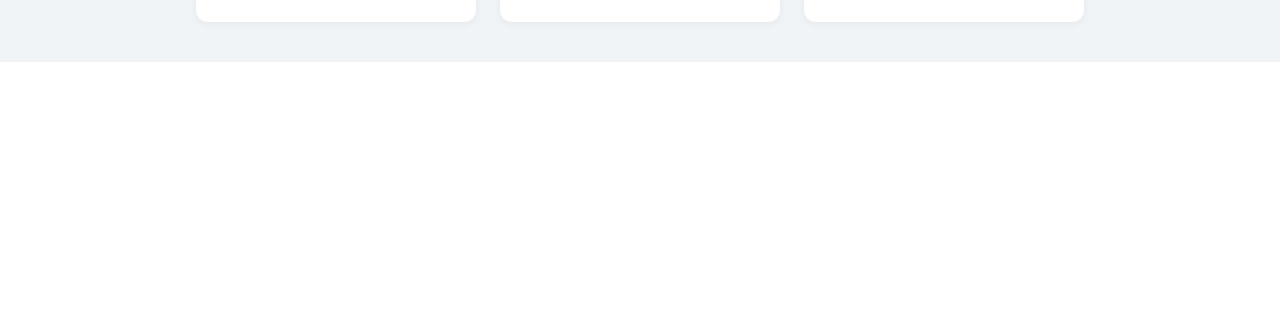
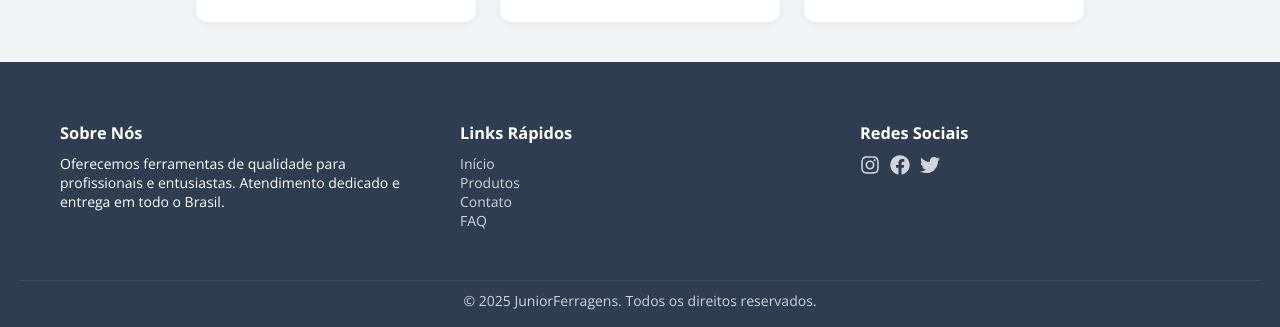
Before and after one commit to LuizMatt/e-comerce, a React (Vite) app in the folder junior-ferragens/: page / in a window 1280 px wide. Shown: the part 1075-1402 px from the top of the page. Before the commit the page ends 1137 px from the top, so only its background shows below. Built offline with nearby package versions, Linux system fonts and the light colour scheme; no server answers.

Commit message:
feat: Footer e style referente ao componente.

```diff
--- a/junior-ferragens/src/App.jsx
+++ b/junior-ferragens/src/App.jsx
@@ -1,14 +1,14 @@
 import "./App.css";
 import Hero from "./components/hero/Hero";
 import Navbar from "./components/navbar/Navbar";
-import ProductList from "./components/ProductList";
-
+import Footer from "./components/footer/Footer";
 function App() {
   return (
     <>
       <div>
         <Navbar />
         <Hero />
+        <Footer />
       </div>
     </>
   );
--- /dev/null
+++ b/junior-ferragens/src/components/footer/Footer.css
@@ -0,0 +1,57 @@
+.footer {
+    background-color: #2e3e50; /* azul escuro da imagem */
+    color: #ffffff;
+    padding: 40px 20px 20px;
+    font-size: 14px;
+  }
+
+  .footer-content {
+    display: flex;
+    justify-content: space-between;
+    flex-wrap: wrap;
+    max-width: 1200px;
+    margin: auto;
+  }
+
+  .footer-section {
+    flex: 1 1 250px;
+    margin: 20px;
+  }
+
+  .footer-section h3 {
+    margin-bottom: 10px;
+    color: #ffffff;
+  }
+
+  .footer-section ul {
+    list-style: none;
+    padding: 0;
+  }
+
+  .footer-section a {
+    color: #d1d5db; /* cinza claro */
+    text-decoration: none;
+    transition: color 0.3s ease;
+  }
+
+  .footer-section a:hover {
+    color: #ffffff;
+  }
+
+  .social-icons a {
+    margin-right: 10px;
+    font-size: 20px;
+    color: #d1d5db;
+  }
+
+  .social-icons a:hover {
+    color: #ffffff;
+  }
+
+  .footer-bottom {
+    text-align: center;
+    margin-top: 30px;
+    border-top: 1px solid #3e4e60;
+    padding-top: 10px;
+    color: #d1d5db;
+  }
--- /dev/null
+++ b/junior-ferragens/src/components/footer/Footer.jsx
@@ -0,0 +1,60 @@
+import "./Footer.css";
+import { FaInstagram, FaFacebook, FaTwitter } from "react-icons/fa";
+
+const Footer = () => {
+  return (
+    <footer className="footer">
+      <div className="footer-content">
+        <div className="footer-section about">
+          <h3>Sobre Nós</h3>
+          <p>
+            Oferecemos ferramentas de qualidade para profissionais e
+            entusiastas. Atendimento dedicado e entrega em todo o Brasil.
+          </p>
+        </div>
+
+        <div className="footer-section links">
+          <h3>Links Rápidos</h3>
+          <ul>
+            <li>
+              <a href="/">Início</a>
+            </li>
+            <li>
+              <a href="/produtos">Produtos</a>
+            </li>
+            <li>
+              <a href="/contato">Contato</a>
+            </li>
+            <li>
+              <a href="/faq">FAQ</a>
+            </li>
+          </ul>
+        </div>
+
+        <div className="footer-section social">
+          <h3>Redes Sociais</h3>
+          <div className="social-icons">
+            <a href="#">
+              <FaInstagram />
+            </a>
+            <a href="#">
+              <FaFacebook />
+            </a>
+            <a href="#">
+              <FaTwitter />
+            </a>
+          </div>
+        </div>
+      </div>
+
+      <div className="footer-bottom">
+        <p>
+          &copy; {new Date().getFullYear()} JuniorFerragens. Todos os direitos
+          reservados.
+        </p>
+      </div>
+    </footer>
+  );
+};
+
+export default Footer;
```
Also changed, not shown: junior-ferragens/src/components/Footer.jsx (deleted, +0 -9 lines).
